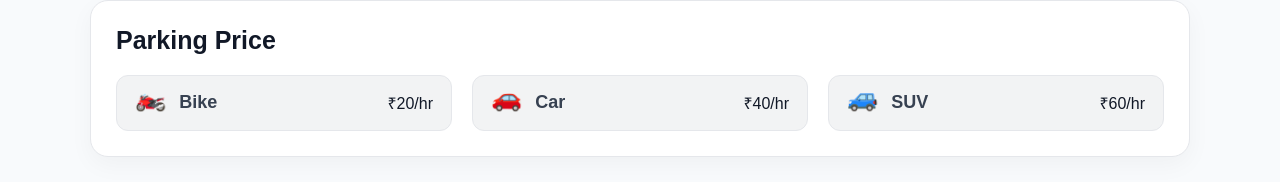
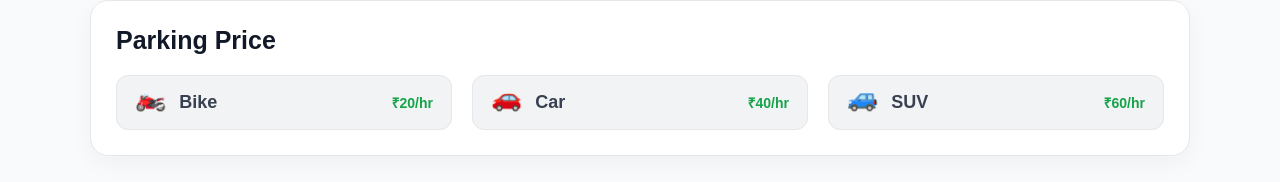
Before and after one commit to dibeyendu-dev/smart-parking-system, a React (Vite) app: page /search in a window 1280 px wide. Shown: the part 501-683 px from the top of the page. Built offline with nearby package versions, Linux system fonts and the light colour scheme.

Commit message:
FindParking parking price css part 6 added

```diff
--- a/src/css/FindParking.css
+++ b/src/css/FindParking.css
@@ -208,14 +208,23 @@
     border-radius: 12px;
     transition: 03s ease;
 }
+
 /* Vehicle Icon */
-.price-options > div > span:first-child{
+.price-options>div>span:first-child {
     font-size: 25px;
     margin-top: -10px;
 }
+
 /* Vehicle Name */
-.price-options > div strong {
+.price-options>div strong {
     flex: 1;
     font-size: 18px;
     color: #374151;
 }
+
+/* Price */
+.price-options>div>span:last-child {
+    font-size: 14px;
+    font-weight: 700;
+    color: #16a34a;
+}
```
